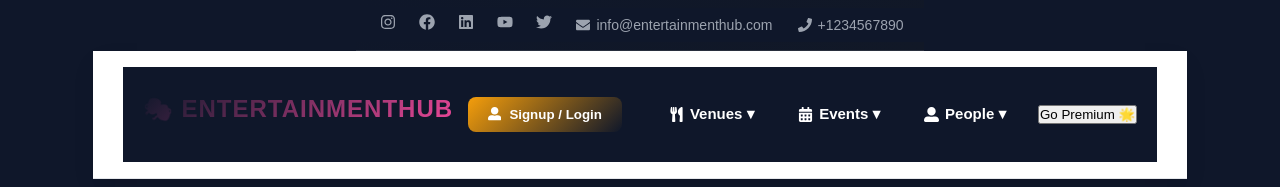
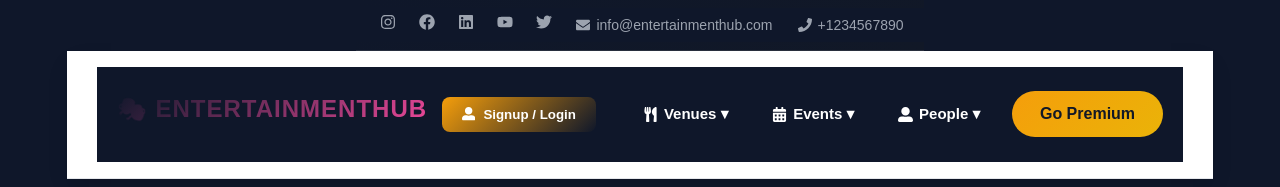
Before and after one commit to MuskanChauhan2980/Entertainment_Hub, a React (Vite) app in the folder entertainhub-frontend/: page /blog in a window 1280 px wide. Shown: the top 187 px of the page. Built offline with nearby package versions, Linux system fonts and the light colour scheme.

Commit message:
fix the css of the premium button

```diff
--- a/entertainhub-frontend/src/components/Navbar.jsx
+++ b/entertainhub-frontend/src/components/Navbar.jsx
@@ -140,8 +140,8 @@ const Navbar = ({ showHero = false }) => {
 
             <div>
                {!isPremium && (
-                               <button onClick={() => navigate("/premium")}>
-                                 Go Premium 🌟
+                               <button className="cta-premium" onClick={() => navigate("/premiumDetails")}>
+                                 Go Premium
                                </button>
                              )}
                              {isPremium && <button><FaCrown /></button>}
--- a/entertainhub-frontend/src/pages/Home.jsx
+++ b/entertainhub-frontend/src/pages/Home.jsx
@@ -368,7 +368,7 @@ function Home() {
               </button> */}
 
               {!isPremium && (
-                <button onClick={() => navigate("/premium")}>
+                <button className="cta-premium" onClick={() => navigate("/premiumDetails")}>
                   Go Premium 🌟
                 </button>
               )}
```
